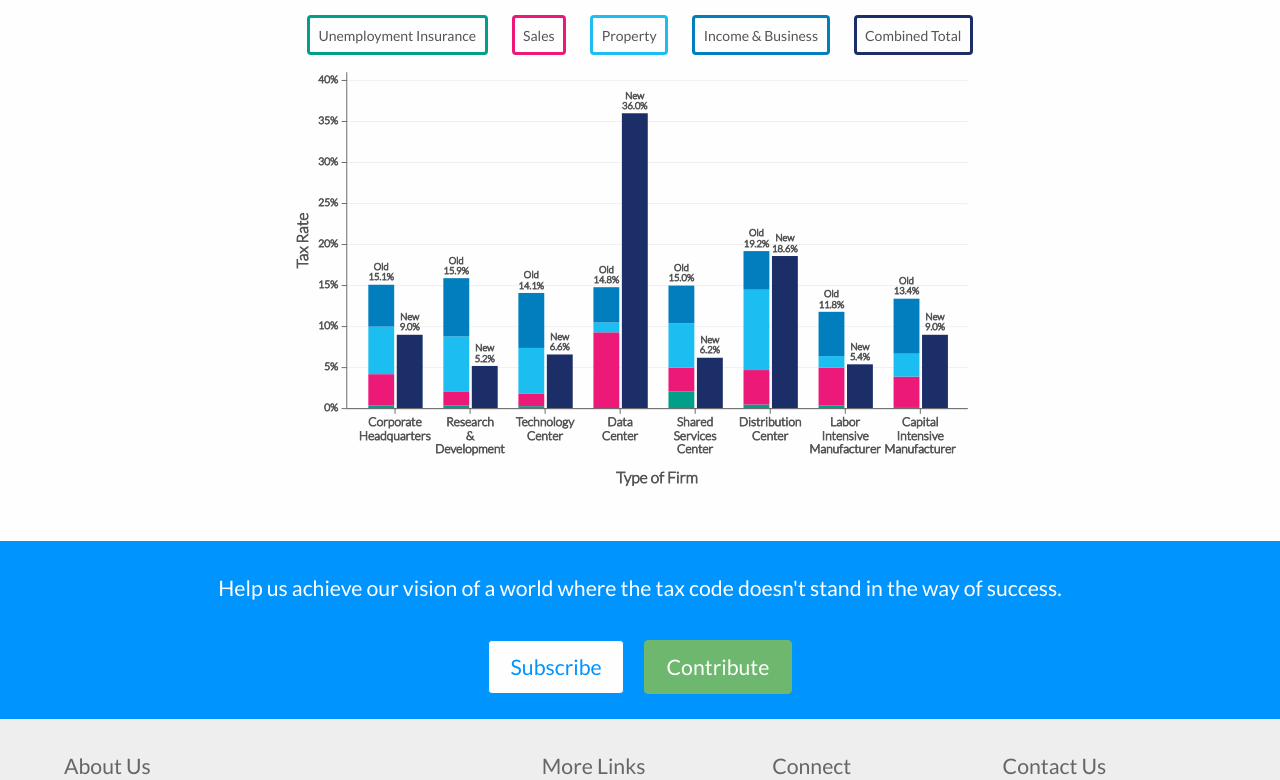
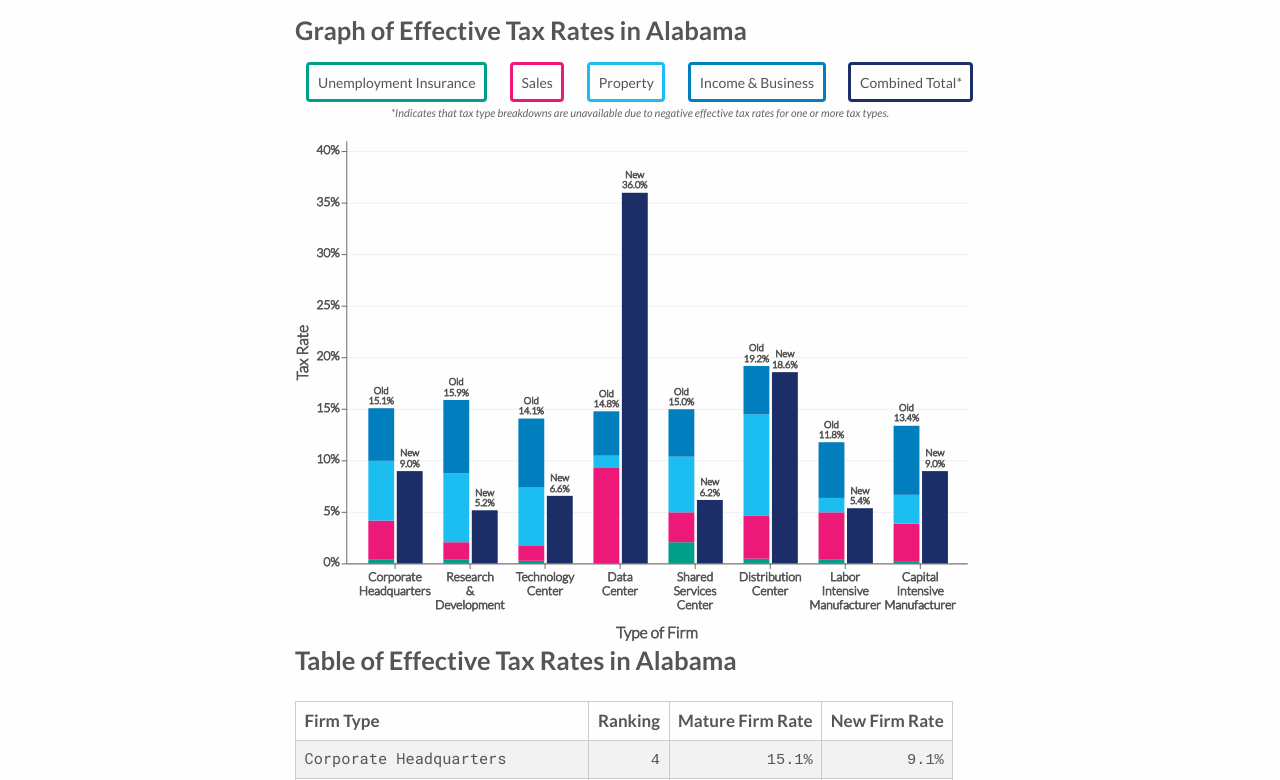
Before and after one commit to TaxFoundation/location-matters-2021, a React (Create React App) app: page / in a window 1280 px wide. Shown: the part 380-1160 px from the top of the page. Built offline with nearby package versions, Linux system fonts and the light colour scheme.

Commit message:
Add table for comparing firm rates in a state

```diff
--- a/src/App.tsx
+++ b/src/App.tsx
@@ -5,6 +5,7 @@ import data from './data/location-matters-data.json';
 
 import StateSelect from './components/StateSelect';
 import BarChart from './components/chart/BarChart';
+import StateTable from './components/StateTable';
 
 function App(): JSX.Element {
   const [usState, setUsState] = useState<number>(1);
@@ -19,7 +20,8 @@ function App(): JSX.Element {
       {stateData && (
         <>
           <StateSelect value={usState} setValue={setUsState} />
-          <BarChart firms={stateData.firms}></BarChart>
+          <BarChart state={stateData.name} firms={stateData.firms}></BarChart>
+          <StateTable data={stateData}></StateTable>
         </>
       )}
     </div>
--- /dev/null
+++ b/src/components/NumericCell.tsx
@@ -0,0 +1,9 @@
+import styled from 'styled-components';
+
+const NumericCell = styled.td`
+  font-family: monospace;
+  font-variant-numeric: tabular-nums;
+  text-align: right;
+`;
+
+export default NumericCell;
--- /dev/null
+++ b/src/components/StateTable.tsx
@@ -0,0 +1,49 @@
+import React from 'react';
+
+import { formatter } from '../helpers';
+import NumericCell from './NumericCell';
+import _firmTypes from '../data/firm-types.json';
+const firmTypes: string[] = _firmTypes;
+
+const getFirm = (data: StateData, firm: string): Firm | null => {
+  const firmObject = data.firms.find(f => f.name === firm);
+  if (firmObject) {
+    return firmObject;
+  }
+  return null;
+};
+
+const format = (value: number | undefined): string | null => {
+  if (value) return formatter(value);
+  return null;
+};
+
+const StateTable: React.VFC<{ data: StateData }> = ({ data }) => {
+  return (
+    <div>
+      <h2>Table of Effective Tax Rates in {data.name}</h2>
+      <table>
+        <thead>
+          <tr>
+            <th>Firm Type</th>
+            <th>Ranking</th>
+            <th>Mature Firm Rate</th>
+            <th>New Firm Rate</th>
+          </tr>
+        </thead>
+        <tbody>
+          {firmTypes.map(firm => (
+            <tr key={firm}>
+              <td>{firm}</td>
+              <NumericCell>{getFirm(data, firm)?.rank}</NumericCell>
+              <NumericCell>{format(getFirm(data, firm)?.tetr.old)}</NumericCell>
+              <NumericCell>{format(getFirm(data, firm)?.tetr.new)}</NumericCell>
+            </tr>
+          ))}
+        </tbody>
+      </table>
+    </div>
+  );
+};
+
+export default StateTable;
--- a/src/components/chart/BarChart.tsx
+++ b/src/components/chart/BarChart.tsx
@@ -12,7 +12,7 @@ import Text from './Text';
 
 const dimensions: dimensions = {
   width: 800,
-  height: 500,
+  height: 600,
 };
 
 const margin: margin = {
@@ -142,7 +142,10 @@ const BarGroup: React.VFC<{
   );
 };
 
-const BarChart: React.VFC<{ firms: Firm[] }> = ({ firms }) => {
+const BarChart: React.VFC<{ state: string; firms: Firm[] }> = ({
+  state,
+  firms,
+}) => {
   const yScale: ScaleLinear<number, number> = scaleLinear();
   const yDomain = [
     Math.max(
@@ -160,6 +163,7 @@ const BarChart: React.VFC<{ firms: Firm[] }> = ({ firms }) => {
   yScale.range([0, dimensions.height - margin.top - margin.bottom]);
   return (
     <div>
+      <h2>{`Graph of Effective Tax Rates in ${state}`}</h2>
       <Legend />
       <svg
         id="bar-chart"
--- a/src/components/chart/Legend.tsx
+++ b/src/components/chart/Legend.tsx
@@ -14,8 +14,17 @@ const TaxType = styled.div`
   padding: 0.5rem;
 `;
 
+const Caveat = styled.div`
+  color: #666;
+  font-size: 11px;
+  font-style: italic;
+  padding: 0.25rem 0;
+  text-align: center;
+`;
+
 const Legend = (): JSX.Element => {
   return (
+    <>
       <StyledLegend>
         <TaxType style={{ border: `3px solid ${taxTypes.ui.color}` }}>
           {taxTypes.ui.name}
@@ -30,9 +39,14 @@ const Legend = (): JSX.Element => {
           {taxTypes.i.name}
         </TaxType>
         <TaxType style={{ border: `3px solid ${taxTypes.t.color}` }}>
-        {taxTypes.t.name}
+          {taxTypes.t.name}*
         </TaxType>
       </StyledLegend>
+      <Caveat>
+        *Indicates that tax type breakdowns are unavailable due to negative
+        effective tax rates for one or more tax types.
+      </Caveat>
+    </>
   );
 };
 
--- a/src/components/chart/yAxis.tsx
+++ b/src/components/chart/yAxis.tsx
@@ -35,7 +35,11 @@ const YAxis: React.VFC<{
             stroke="#eee"
           ></line>
           <line x2="-6" stroke="currentColor"></line>
-          <Text textAnchor="end" transform="translate(-10px, 3px)">
+          <Text
+            fontSize="14px"
+            textAnchor="end"
+            transform="translate(-8px, 3px)"
+          >
             {formatter(value, 0)}
           </Text>
         </g>
```
Lines whose indentation alone changed are shown as unchanged.
